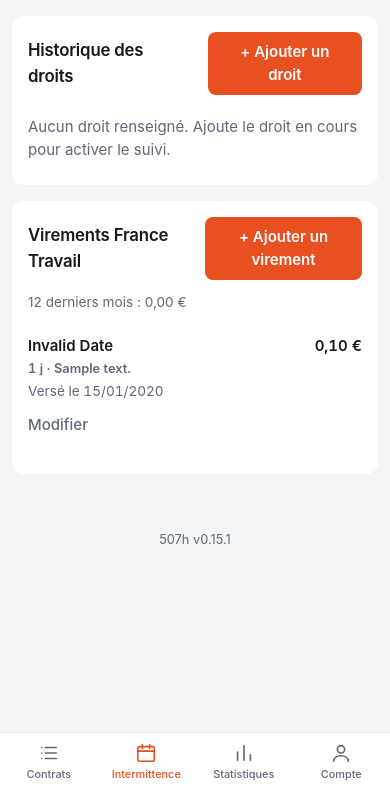
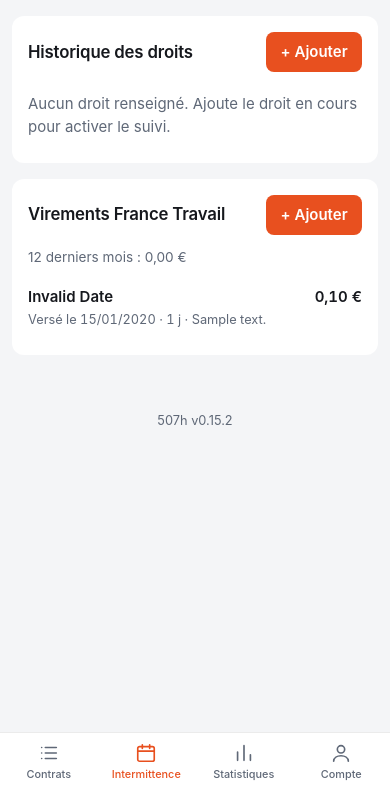
Before and after one commit to migmul/507h, a Flask app: page /intermittence in a window 390 px wide. Shown: the part 53-844 px from the top of the page. Run offline with Flask 3, Linux system fonts and the light colour scheme; the visitor is signed in with stand-in values (Sample User, id 1); tables that the repository leaves empty hold one stand-in row (values such as "Sample post"); data that the repository does not hold is empty; parts of the project's set-up code (start-up, migrations or seed data) failed here and were passed over.

Commit message:
fix: mobile - cartes plus compactes (droits, virements, contrats) et modales en deux colonnes sans débordement (v0.15.2)

```diff
--- a/main.py
+++ b/main.py
@@ -32,7 +32,7 @@ from flask import (
 from werkzeug.security import check_password_hash, generate_password_hash
 from werkzeug.utils import secure_filename
 
-APP_VERSION = "0.15.1"
+APP_VERSION = "0.15.2"
 
 BASE = Path(__file__).parent
 load_dotenv(BASE / ".env")
--- a/static/css/style.css
+++ b/static/css/style.css
@@ -682,6 +682,14 @@ tbody tr.group-row td {
     border-radius: 4px;
 }
 
+.tappable {
+    cursor: pointer;
+}
+
+.mobile-inline {
+    display: none;
+}
+
 /* ==========================================================================
    9. Composants
    ========================================================================== */
@@ -919,6 +927,7 @@ details.more summary:hover {
     font-size: .8rem;
     color: var(--muted);
     white-space: normal;
+    font-weight: 400;
 }
 
 .push {
@@ -1446,7 +1455,15 @@ body {
         width: 100%;
     }
 
-    /* ----- Tableaux : une carte par ligne ----- */
+    .hide-mobile {
+        display: none;
+    }
+
+    .mobile-inline {
+        display: inline;
+    }
+
+    /* ----- Tableaux : une carte par ligne, cliquable ----- */
     .t-contracts,
     .t-contracts tbody,
     .t-rights,
@@ -1469,7 +1486,7 @@ body {
         flex-wrap: wrap;
         align-items: baseline;
         gap: .15rem .6rem;
-        padding: .85rem 0;
+        padding: .7rem 0;
         border-bottom: 1px solid var(--line);
     }
 
@@ -1586,30 +1589,27 @@ body {
 
     .t-rights td:nth-child(2) {
         order: 2;
+        font-size: .9rem;
         color: var(--muted);
     }
 
     .t-rights td:nth-child(3) {
         order: 3;
         margin-left: auto;
-    }
-
-    .t-rights td:nth-child(4) {
-        order: 4;
-        font-size: .85rem;
-        color: var(--muted);
-    }
-
-    .t-rights td:nth-child(4)::before {
-        content: 'Réf. ';
-    }
-
-    .t-rights td:nth-child(5) {
-        order: 5;
-        flex-basis: 100%;
-    }
-
-    /* Virements : mois et montant / date / action */
+        font-weight: 500;
+    }
+
+    .t-rights td:nth-child(4),
+    .t-rights td:nth-child(5),
+    .t-rights .sub {
+        display: none;
+    }
+
+    /* Virements : mois et montant / date, jours et note */
+    .t-payments tr {
+        padding: .6rem 0;
+    }
+
     .t-payments td:nth-child(1) {
         order: 1;
         flex: 1 1 0;
@@ -1622,20 +1622,9 @@ body {
         font-weight: 600;
     }
 
-    .t-payments td:nth-child(2) {
-        order: 3;
-        flex-basis: 100%;
-        font-size: .85rem;
-        color: var(--muted);
-    }
-
-    .t-payments td:nth-child(2)::before {
-        content: 'Versé le ';
-    }
-
+    .t-payments td:nth-child(2),
     .t-payments td:nth-child(4) {
-        order: 4;
-        flex-basis: 100%;
+        display: none;
     }
 
     .t-rights td:last-child button,
--- a/static/js/intermittence.js
+++ b/static/js/intermittence.js
@@ -86,6 +86,13 @@ function renderCurrent(o) {
     ]);
 }
 
+function tappable(tr, onEdit) {
+    tr.classList.add('tappable');
+    tr.addEventListener('click', (e) => {
+        if (!e.target.closest('button')) onEdit();
+    });
+}
+
 /* ---------- Historique des droits ---------- */
 function renderRights(list) {
     const tbody = $('#rights-rows');
@@ -94,9 +101,13 @@ function renderRights(list) {
     const shown = showAll.rights ? list : list.slice(0, LIMIT.rights);
     shown.forEach((r, i) => {
         const tr = document.createElement('tr');
-        if (i === 0) tr.className = 'current-row';
+        if (i === 0) tr.classList.add('current-row');
         const period = el('td', `${fdate(r.start_date)} → ${fdate(r.end_date)}`);
-        if (r.ended_early) period.append(el('span', 'remplacé avant terme', 'tag'));
+        if (r.ended_early) {
+            const tag = el('span', 'remplacé', 'tag');
+            tag.title = 'Remplacé avant terme par un réexamen anticipé';
+            period.append(tag);
+        }
         period.append(el('span', `FCT ${fdate(r.fct_date)}`, 'sub'));
         tr.append(
             period,
@@ -104,6 +115,7 @@ function renderRights(list) {
             el('td', money(r.aj_net), 'num'),
             el('td', r.ref_hours ? fh(r.ref_hours) : '–', 'num'),
             editCell(() => openRight(r)));
+        tappable(tr, () => openRight(r));
         tbody.append(tr);
     });
     moreButton($('#rights-more'), 'rights', list.length);
@@ -121,14 +133,19 @@ function renderPayments(list, totals) {
     const shown = showAll.payments ? list : list.slice(0, LIMIT.payments);
     for (const p of shown) {
         const tr = document.createElement('tr');
+        const meta = [p.days_paid != null ? `${p.days_paid} j` : '', p.note].filter(Boolean).join(' · ');
         const month = el('td', fmonth(p.month_covered));
-        const meta = [p.days_paid != null ? `${p.days_paid} j` : '', p.note].filter(Boolean).join(' · ');
-        if (meta) month.append(el('span', meta, 'sub'));
+        const sub = el('span', undefined, 'sub');
+        // La date de versement n'apparaît dans cette cellule que sur mobile
+        sub.append(el('span', `Versé le ${fdate(p.paid_on)}${meta ? ' · ' : ''}`, 'mobile-inline'));
+        if (meta) sub.append(el('span', meta));
+        month.append(sub);
         tr.append(
             month,
             el('td', fdate(p.paid_on)),
             el('td', eur.format(p.amount), 'num'),
             editCell(() => openPayment(p)));
+        tappable(tr, () => openPayment(p));
         tbody.append(tr);
     }
     moreButton($('#pay-more'), 'payments', list.length);
--- a/templates/intermittence.html
+++ b/templates/intermittence.html
@@ -33,7 +33,7 @@
     <section class="card">
         <div class="card-head">
             <h2>Historique des droits</h2>
-            <button class="primary inline" id="add-right" type="button">+ Ajouter un droit</button>
+            <button class="primary inline" id="add-right" type="button">+ Ajouter<span class="hide-mobile"> un droit</span></button>
         </div>
         <div class="table-wrap">
             <table class="t-rights">
@@ -56,7 +56,7 @@
     <section class="card">
         <div class="card-head">
             <h2>Virements France Travail</h2>
-            <button class="primary inline" id="add-payment" type="button">+ Ajouter un virement</button>
+            <button class="primary inline" id="add-payment" type="button">+ Ajouter<span class="hide-mobile"> un virement</span></button>
         </div>
         <p class="muted small" id="totals"></p>
         <div class="table-wrap">
@@ -84,13 +84,13 @@
             <button type="button" class="ghost" data-close aria-label="Fermer">✕</button>
         </div>
         <input type="hidden" name="id">
-        <label>Annexe
+        <label class="m-full">Annexe
             <select name="annexe">
                 <option value="8">Annexe 8 – ouvriers et techniciens</option>
                 <option value="10">Annexe 10 – artistes</option>
             </select>
         </label>
-        <label>Type d'ouverture
+        <label class="m-full">Type d'ouverture
             <select name="opening_type">
                 <option value="first">Première ouverture</option>
                 <option value="renewal" selected>Renouvellement à la date anniversaire</option>
@@ -98,10 +98,11 @@
             </select>
         </label>
         <label>Fin de contrat retenue (FCT) <input type="date" name="fct_date" required></label>
-        <label>Début d'indemnisation (optionnel, sinon lendemain de la FCT) <input type="date" name="start_date"></label>
-        <label>Date anniversaire (optionnel, sinon FCT + 12 mois) <input type="date" name="anniversary_date"></label>
-        <label>AJ nette de la notification, € (optionnel) <input type="number" name="aj_net" step="0.01" min="0"></label>
+        <label>Début d'indemnisation (optionnel) <input type="date" name="start_date"></label>
+        <label>Date anniversaire (optionnel) <input type="date" name="anniversary_date"></label>
+        <label>AJ nette, € (optionnel) <input type="number" name="aj_net" step="0.01" min="0"></label>
         <label class="full">Note (optionnel) <input name="note" maxlength="200"></label>
+        <p class="muted small full">Sans début ni date anniversaire : lendemain de la FCT et FCT + 12 mois.</p>
         <p class="error full" role="alert" data-error></p>
         <div class="row full">
             <button class="primary inline" type="submit">Enregistrer</button>
@@ -120,11 +121,12 @@
         <input type="hidden" name="id">
         <label>Date du virement <input type="date" name="paid_on" required></label>
         <label>Montant viré, € <input type="number" name="amount" step="0.01" min="0.01" required></label>
-        <label>Mois concerné (optionnel, sinon mois précédent)
+        <label>Mois concerné (optionnel)
             <input name="month_covered" placeholder="2026-08" pattern="\d{4}-\d{2}" maxlength="7">
         </label>
         <label>Jours indemnisés (optionnel) <input type="number" name="days_paid" min="0" max="31"></label>
         <label class="full">Note (optionnel) <input name="note" maxlength="200"></label>
+        <p class="muted small full">Sans mois saisi : le mois précédant le virement.</p>
         <p class="error full" role="alert" data-error></p>
         <div class="row full">
             <button class="primary inline" type="submit">Enregistrer</button>
```
Also changed, not shown: other parts of static/css/style.css (+38 -25 lines), static/js/dashboard.js (+13 -0 lines), templates/dashboard.html (+4 -3 lines), changelog.md.
